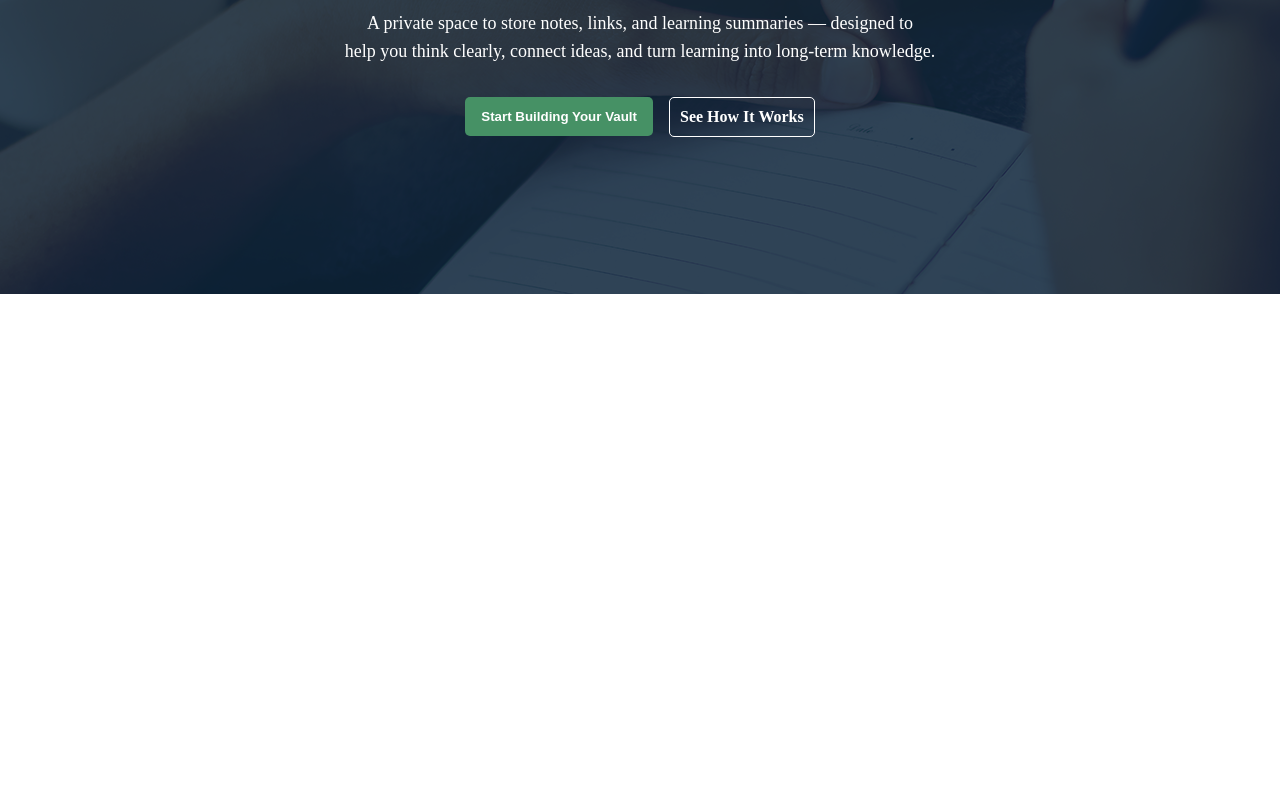
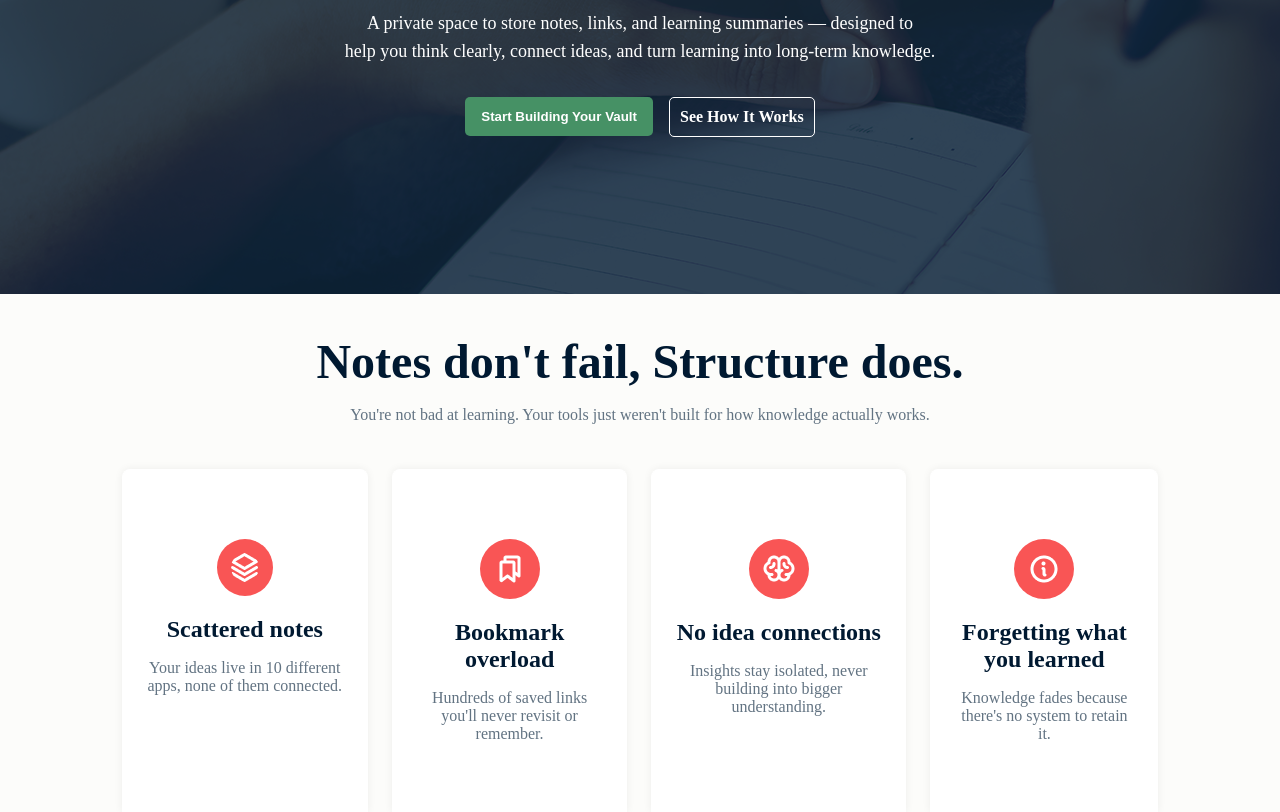
Before and after one commit to romman-hossen/A01-Knowledge-Vault, a plain HTML site: page index.html in a window 1280 px wide. Shown: the part 472-1284 px from the top of the page. Before the commit the page ends 800 px from the top, so only its background shows below. Drawn offline with Linux system fonts and the light colour scheme.

Commit message:
not-box added

```diff
--- a/index.html
+++ b/index.html
@@ -20,7 +20,7 @@
         <button class="btn">Get Early Access</button>
      </nav>
      <section class="banner">
-        <div class="banner-content max-width">
+        <div class="text-center max-width">
             <button class="unique-btn">Early Access Now Open</button>
             <h1 class="banner-heading">Structured Thinking,<br><span class="green">Not Just Note-Taking.</span></h1>
             <p class="banner-description">A private space to store notes, links, and learning summaries — designed to<br>
@@ -35,8 +35,34 @@ help you think clearly, connect ideas, and turn learning into long-term knowledg
 
    </header>
    <main>
-    <section>
-
+    <section class="notes">
+        <div class="notes-section max-width ">
+            <h2 class="heading-content text-center ">Notes don't fail, Structure does.</h2>
+            <p class="info text-center">You're not bad at learning. Your tools just weren't built for how knowledge actually works.</p>
+            <div class="note-container">
+                <div class="note-box">
+                    <img src="./assets/Vector.png" alt="">
+                    <h3>Scattered notes</h3>
+                    <p>Your ideas live in 10 different apps, none of them connected.</p>
+                </div>
+                <div class="note-box">
+                    <img src="./assets/Bookmarks.png" alt="">
+                    <h3>Bookmark overload</h3>
+                    <p>Hundreds of saved links you'll never revisit or remember.</p>
+                </div>
+                <div class="note-box">
+                    <img src="./assets/Brain.png" alt="">
+                    <h3>No idea connections</h3>
+                    <p>Insights stay isolated, never building into bigger understanding.</p>
+                </div>
+                <div class="note-box">
+                    <img src="./assets/Info.png" alt="">
+                    <h3>Forgetting what
+                        you learned</h3>
+                    <p>Knowledge fades because there's no system to retain it.</p>
+                </div>
+            </div>
+        </div>
     </section>
 
    </main>
--- a/style/style.css
+++ b/style/style.css
@@ -5,6 +5,7 @@
 }
 /* shared style */
 .max-width{
+    width: 81%;
     max-width: 1360px;
     margin: 0 auto;
 }
@@ -18,6 +19,20 @@
 }
 .green{
     color: #469165;
+}
+.heading-content{
+    color: #001931;
+    font-size: 48px;
+    font-weight: bold;
+}
+.info{
+    color: #627382;
+    line-height: 20px;
+    margin-top: 16px;
+}
+.text-center{
+    text-align: center;
+
 }
 
 /* icon section */
@@ -53,9 +68,6 @@ nav{
     justify-content: center;
     align-items: center;
     background-size: cover;
-}
-.banner-content{
-    text-align: center;
 }
 .banner-heading{
     color: #FFFFFF;
@@ -95,3 +107,44 @@ nav{
     font-weight: 600;
     max-width: 198px;
 }
+
+/* main section */
+.notes{
+
+    background-color: #f7f6f263;
+    padding-top: 40px;
+
+}
+.note-container{
+    padding-top: 44px;
+    display: flex;
+    gap: 24px;
+    justify-content:center;
+    text-align: center;
+
+}
+.note-box{
+    border: 1px solid #FFFFFF;
+    padding: 69px 24px;
+    box-shadow: 0 0 8px #00000010 ;
+    border-radius: 8px 8px 0 0;
+    background-color: #FFFFFF;
+    border-bottom: none;
+
+}
+
+.note-box img{
+    background-color:#F95555;
+    border-radius: 50%;
+    padding: 14px;
+}
+.note-box h3{
+    margin-top: 16px;
+    color:#001931 ;
+    font-size: 24px;
+    font-weight: 600;
+}
+.note-box p{
+    color: #627382;
+    margin-top: 16px;
+}
```
